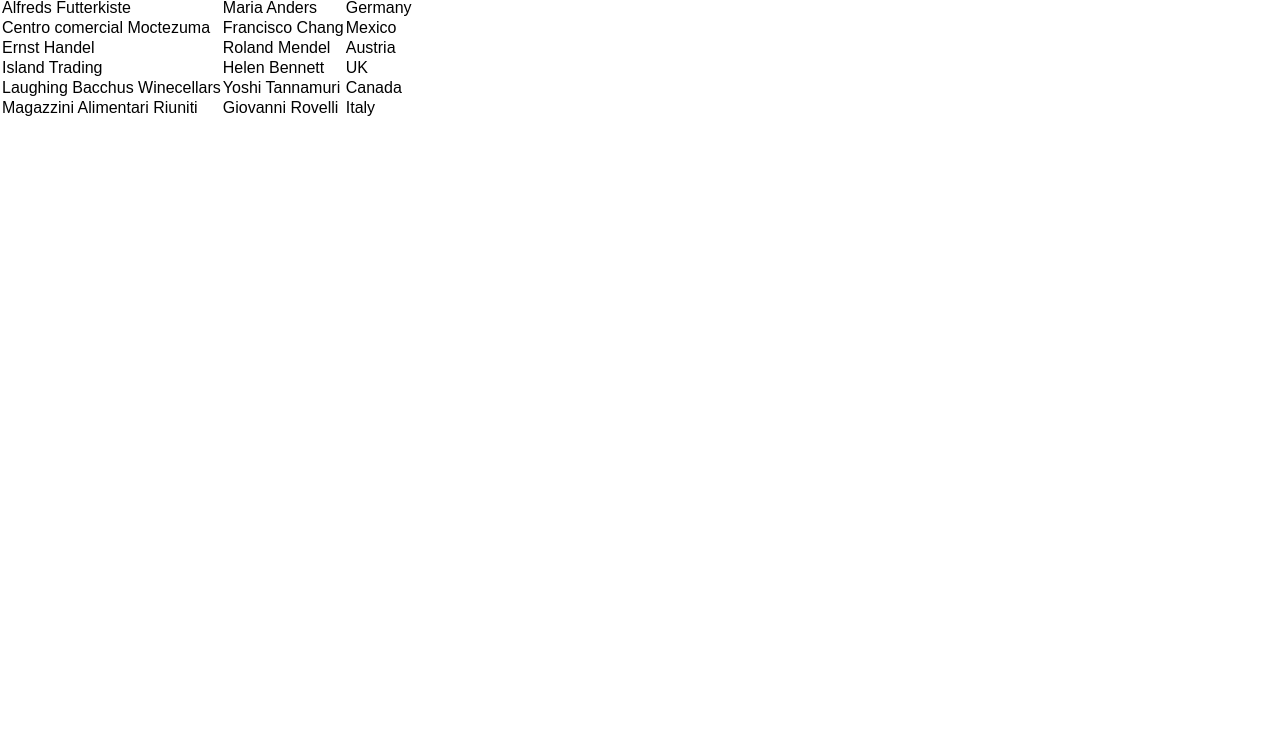
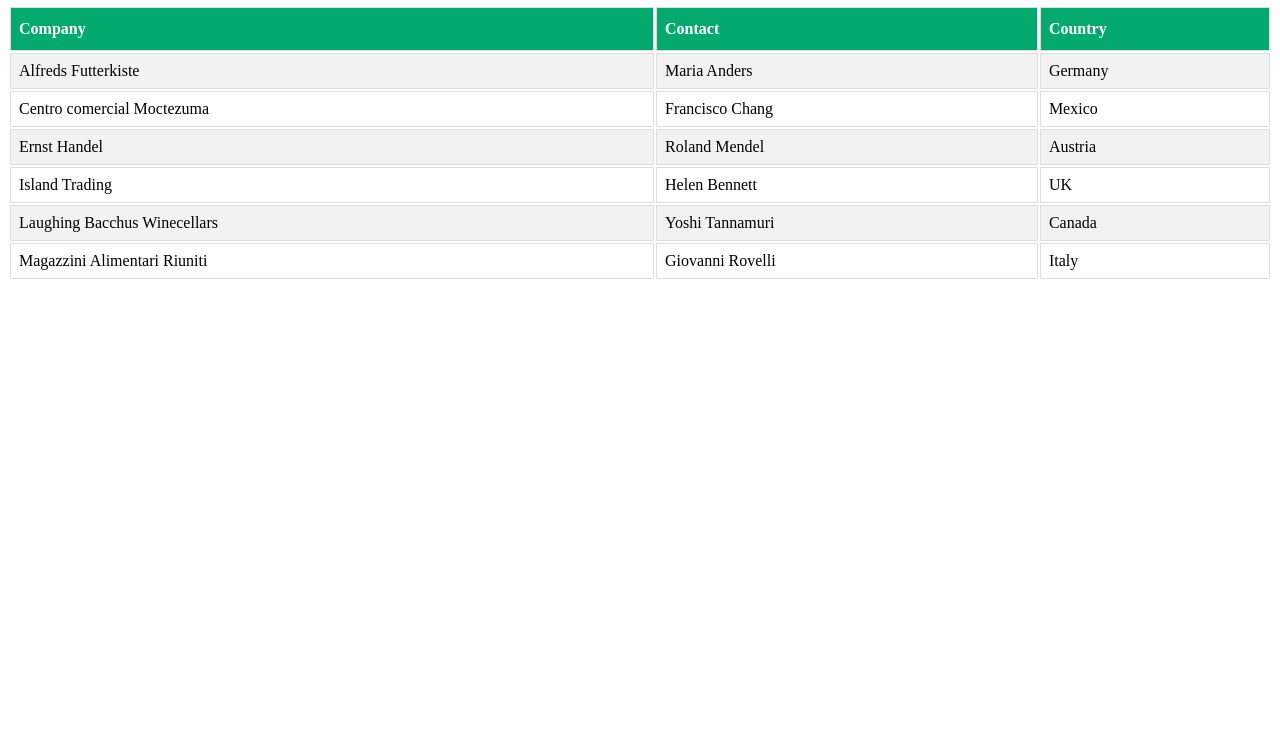
Before and after one commit to dannydcode/htmlform, a plain HTML site: page table.html in a window 1280 px wide. Shown: the part 75-820 px from the top of the page. Drawn offline with Linux system fonts and the light colour scheme.

Commit message:
add style to my table

```diff
--- /dev/null
+++ b/table.css
@@ -0,0 +1,20 @@
+table{
+    font-family: Arial, Helvetica, sans-serif
+    border-collapse: collapse;
+    width: 100%;
+}
+td, th{
+    border: 1px solid #ddd;
+    padding: 8px;
+}
+tr:nth-child(even){
+    background-color: #f2f2f2;}
+    tr:hover{
+        background-color: #ddd;}
+        th{
+            padding-top: 12px;
+            padding-bottom: 12px;
+            text-align: left;
+            background-color: #04AA6D;
+            color: white;
+        }
--- a/table.html
+++ b/table.html
@@ -4,7 +4,7 @@
     <meta charset="UTF-8">
     <meta name="viewport" content="width=device-width, initial-scale=1.0">
     <title>Assignment 1</title>
-    <link rel="stylesheet" href="style.css">
+    <link rel="stylesheet" href="table.css">
 </head>
 <body>
 <h1 id="myhead">Table</h1>
```
